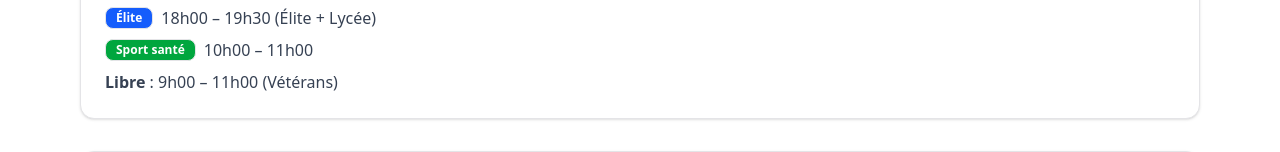
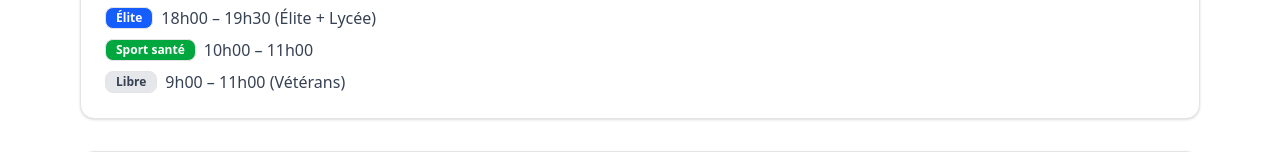
Before and after one commit to jesared/club-cctt, a Next.js app: page /horaires in a window 1280 px wide. Shown: the part 582-734 px from the top of the page. Built offline with nearby package versions, Linux system fonts and the light colour scheme.

Commit message:
update badge

```diff
--- a/app/horaires/page.tsx
+++ b/app/horaires/page.tsx
@@ -53,8 +53,9 @@ export default function HorairesPage() {
               <span>10h00 – 11h00</span>
             </p>
 
-            <p>
-              <strong>Libre</strong> : 9h00 – 11h00 (Vétérans)
+            <p className="flex items-center gap-2">
+              <Badge variant={"libre"}>Libre</Badge>
+              <span>9h00 – 11h00 (Vétérans)</span>
             </p>
           </CardContent>
         </Card>
```
